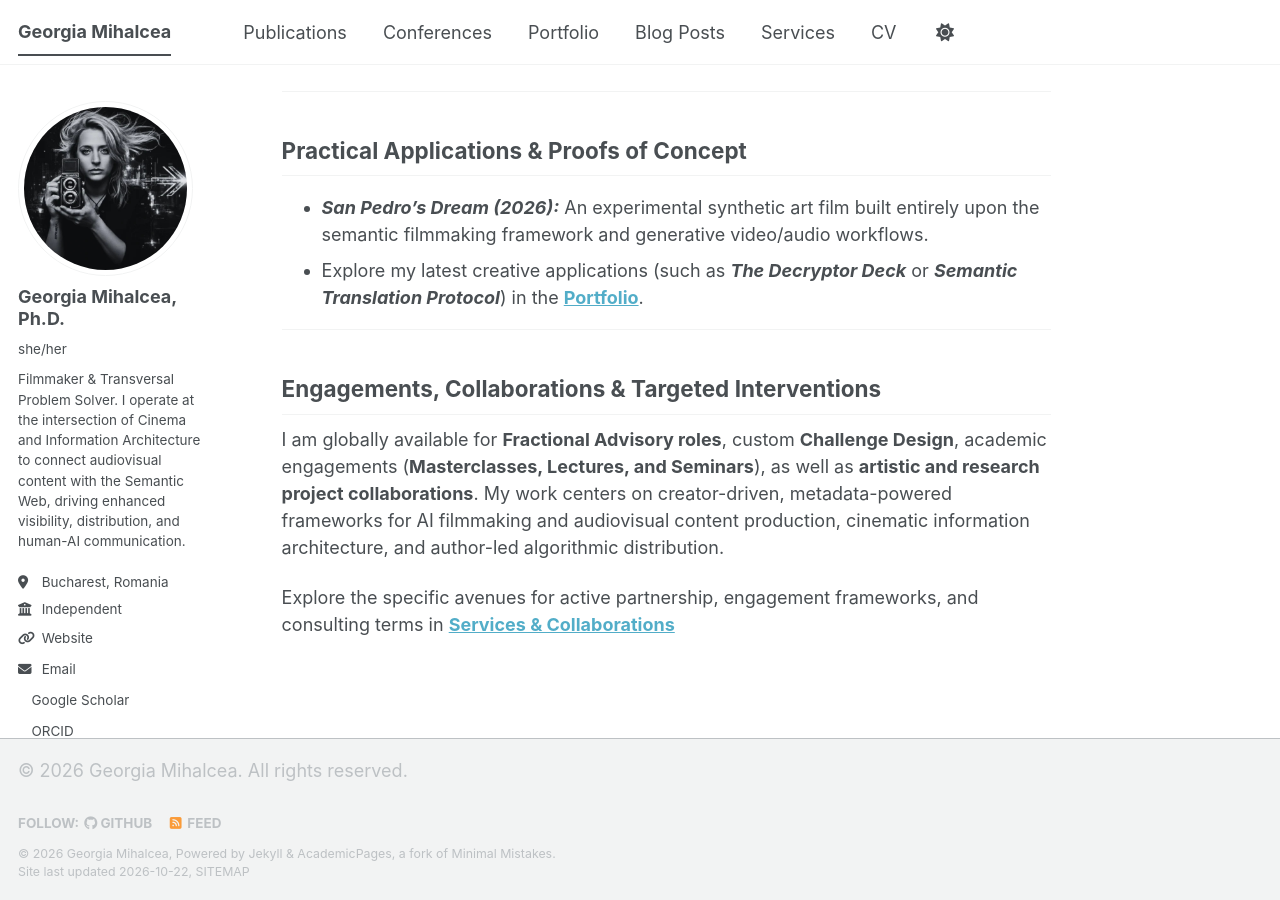
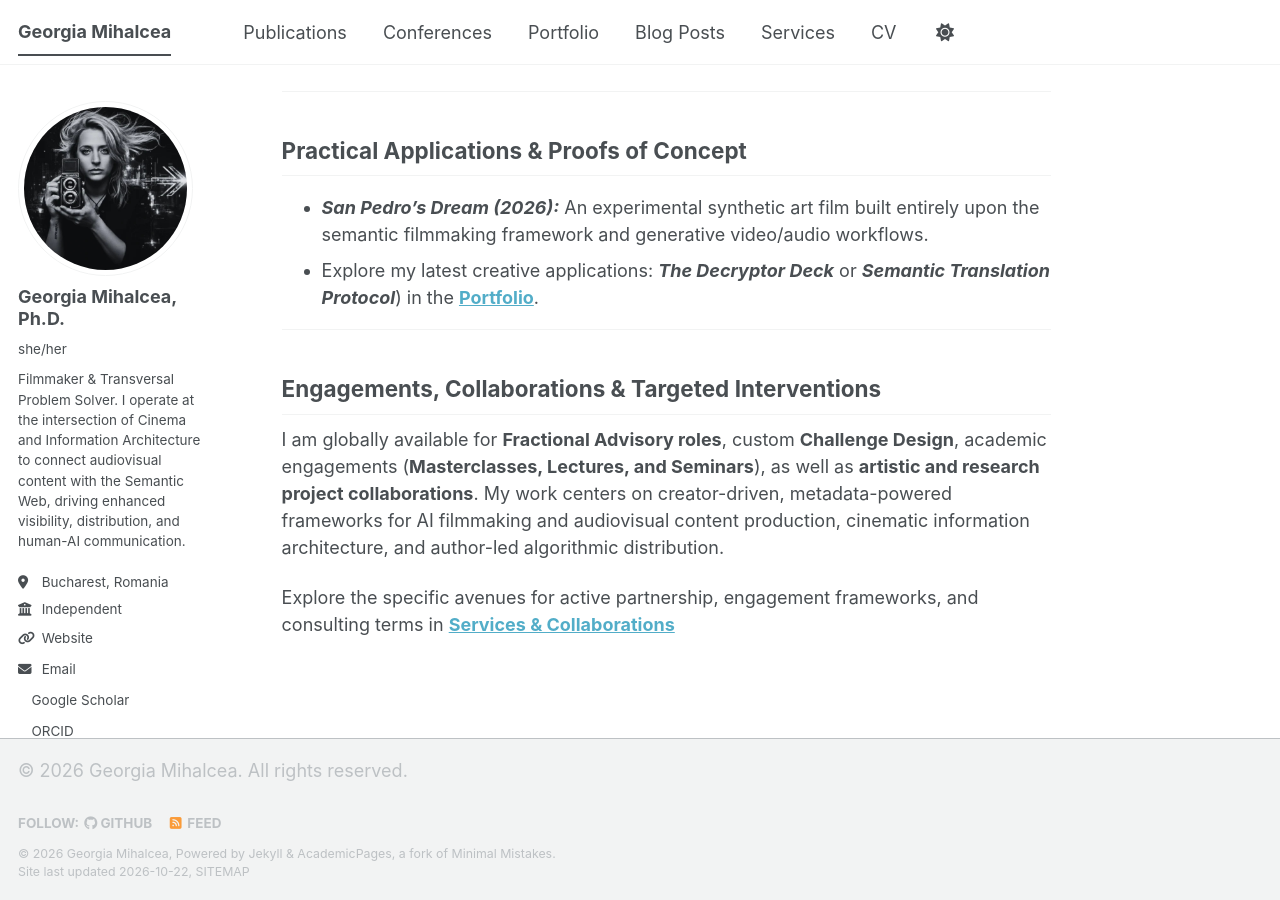
Before and after one commit to GeorgiaMihalcea/georgiamihalcea.github.io, a Jekyll site: the page built from _pages/about.md, in a window 1280 px wide and 900 px high, scrolled down 1377 px. Built offline with Jekyll 4.4.1, drawn with Linux system fonts in a browser that asks for light colours; a style sheet for code colours, icons or effects is not loaded.

Commit message:
Fix formatting in about.md for creative applications

```diff
--- a/_pages/about.md
+++ b/_pages/about.md
@@ -27,7 +27,7 @@ Whether designing strategic interventions for complex crises or re-architecting
 ## Practical Applications & Proofs of Concept
 
 *   ***San Pedro’s Dream (2026):*** An experimental synthetic art film built entirely upon the semantic filmmaking framework and generative video/audio workflows.
-*   Explore my latest creative applications (such as ***The Decryptor Deck*** or ***Semantic Translation Protocol***) in the **[Portfolio](/portfolio/)**.
+*   Explore my latest creative applications: ***The Decryptor Deck*** or ***Semantic Translation Protocol***) in the **[Portfolio](/portfolio/)**.
 
 ---
 
```
